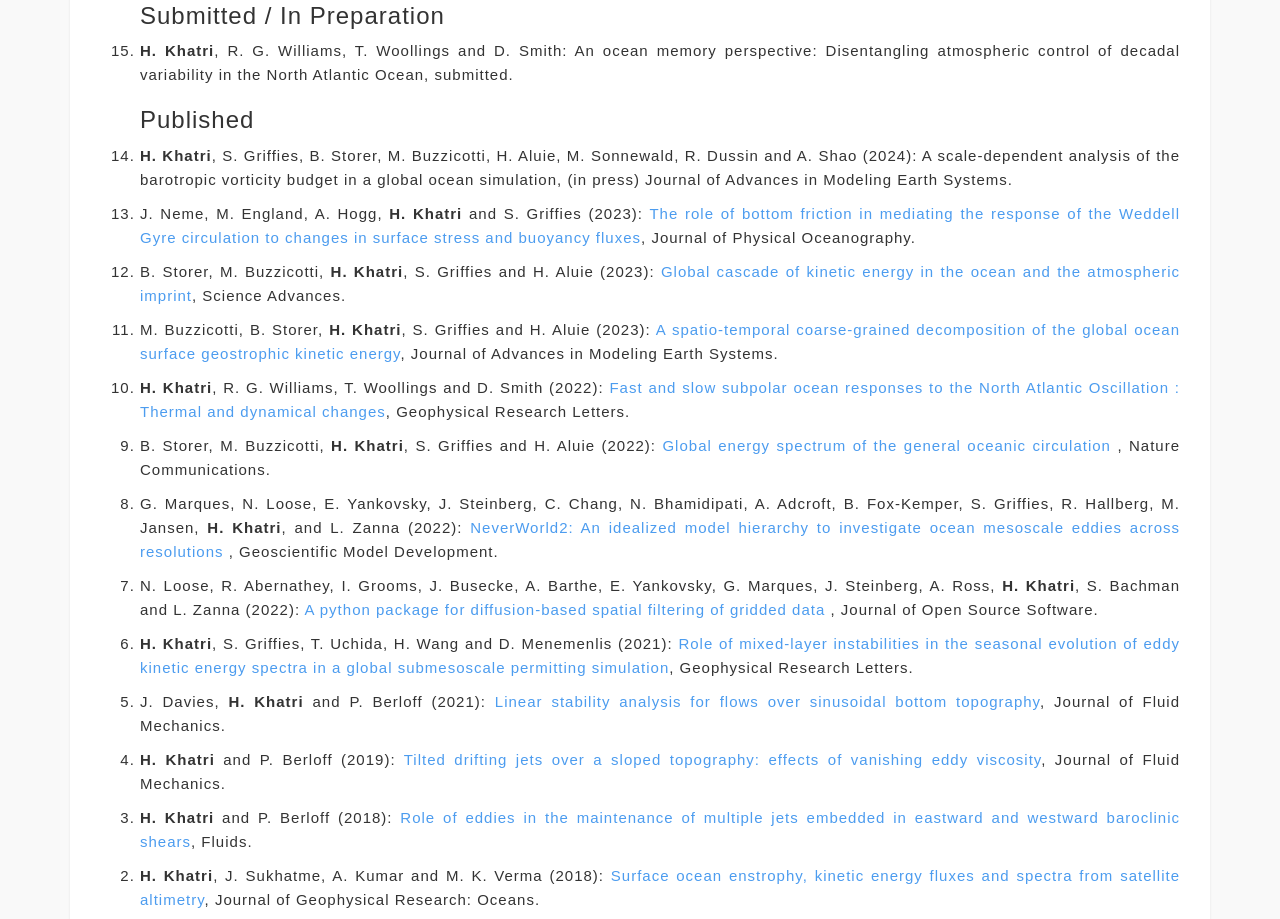
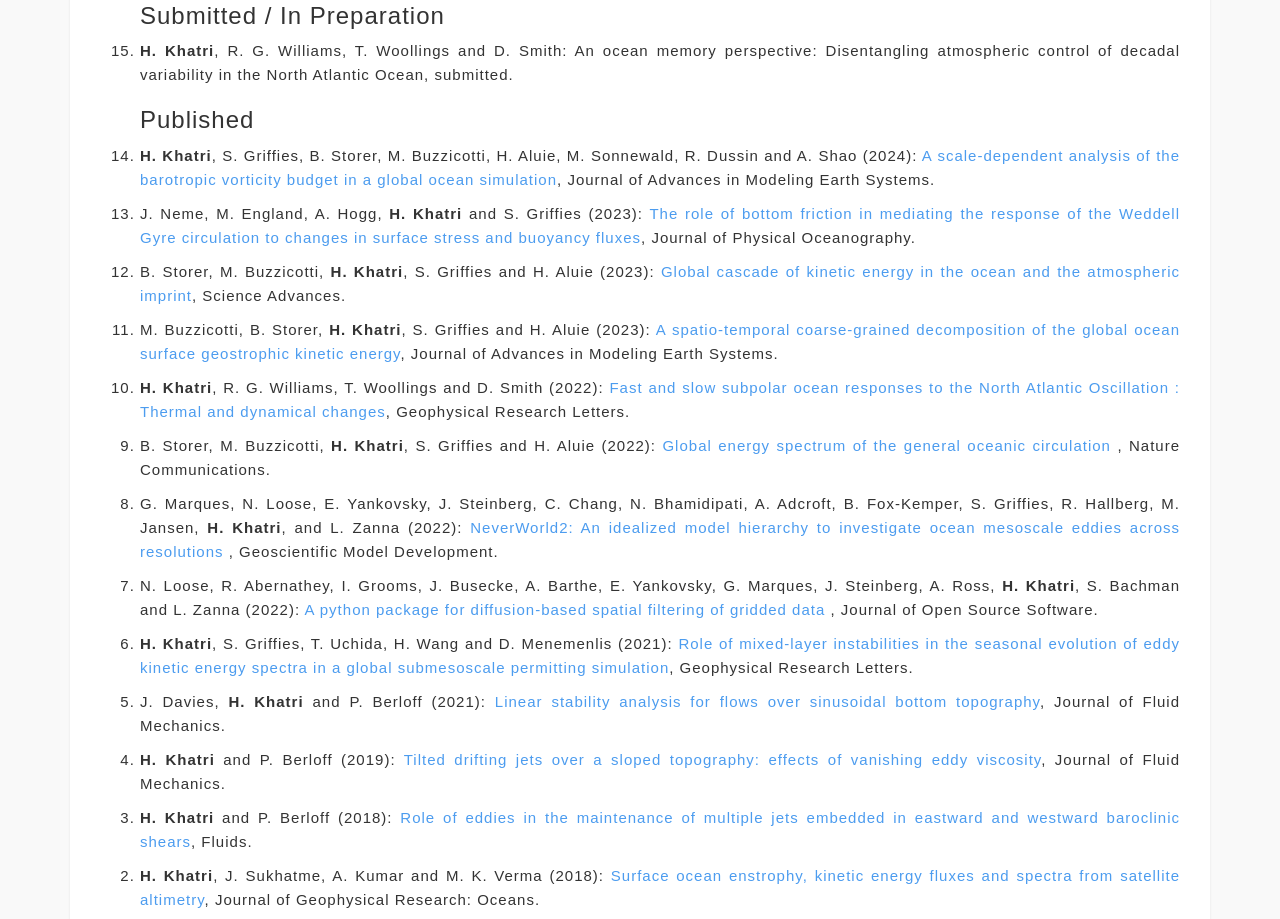
Before and after one commit to hmkhatri/hmkhatri.github.io, a plain HTML site: page index.html in a window 1280 px wide. Shown: the part 3194-4113 px from the top of the page. Drawn offline with Linux system fonts and the light colour scheme.

Commit message:
papers upadte

```diff
--- a/index.html
+++ b/index.html
@@ -369,7 +369,9 @@
 
                           <h3> Published </h3>
                           <p> <li style="font-size:15px"><b>H. Khatri</b>, S. Griffies, B. Storer, M. Buzzicotti, H. Aluie, M. Sonnewald, R. Dussin and A. Shao (2024):
-                           A scale-dependent analysis of the barotropic vorticity budget in a global ocean simulation, (in press) Journal of Advances in Modeling Earth Systems. </li> </p>
+                           <a href="https://doi.org/10.1029/2023MS003813" target="_blank" itemprop="url" rel="noopener">
+                             A scale-dependent analysis of the barotropic vorticity budget in a global ocean simulation</a>,
+                             Journal of Advances in Modeling Earth Systems. </li> </p>
                           <p> <li style="font-size:15px"> J. Neme, M. England, A. Hogg, <b>H. Khatri</b> and S. Griffies (2023):
                             <a href="https://doi.org/10.1175/JPO-D-23-0165.1" target="_blank" itemprop="url" rel="noopener">
                               The role of bottom friction in mediating the response of the Weddell Gyre circulation to changes
```
